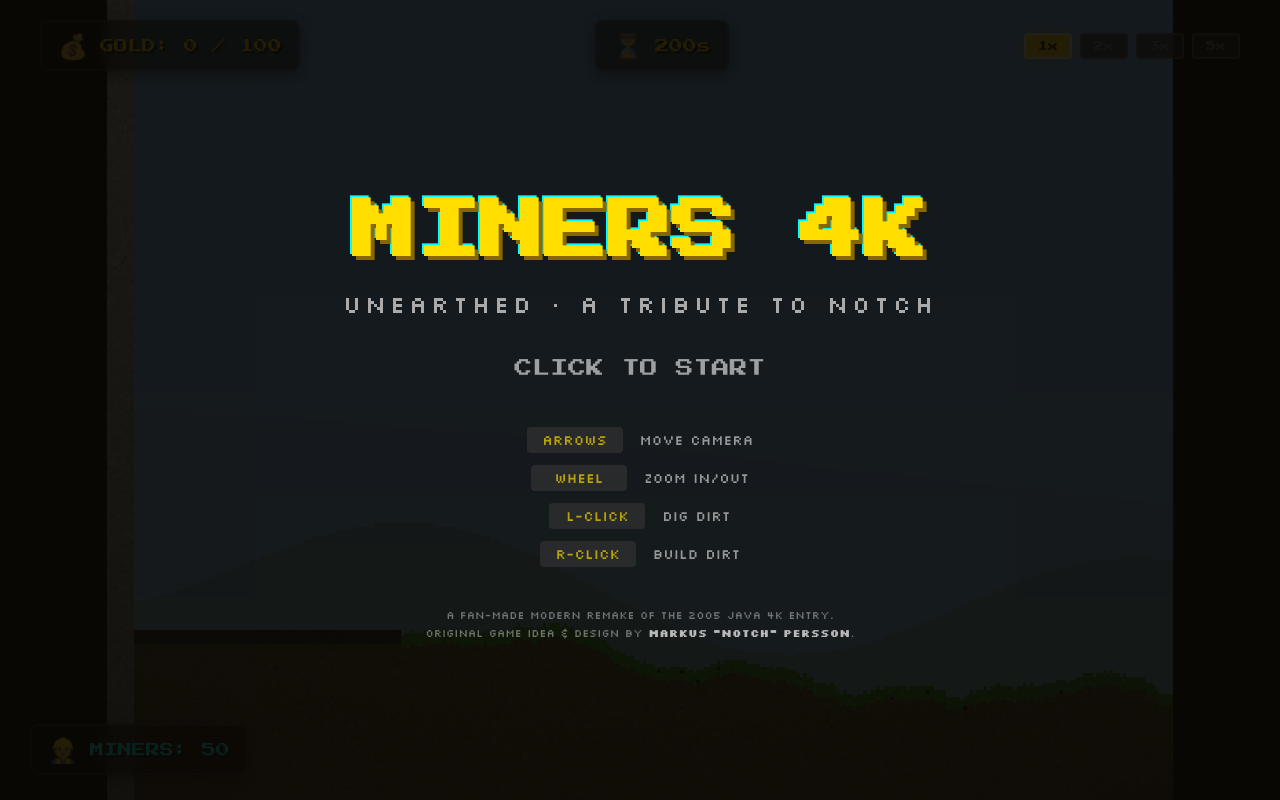
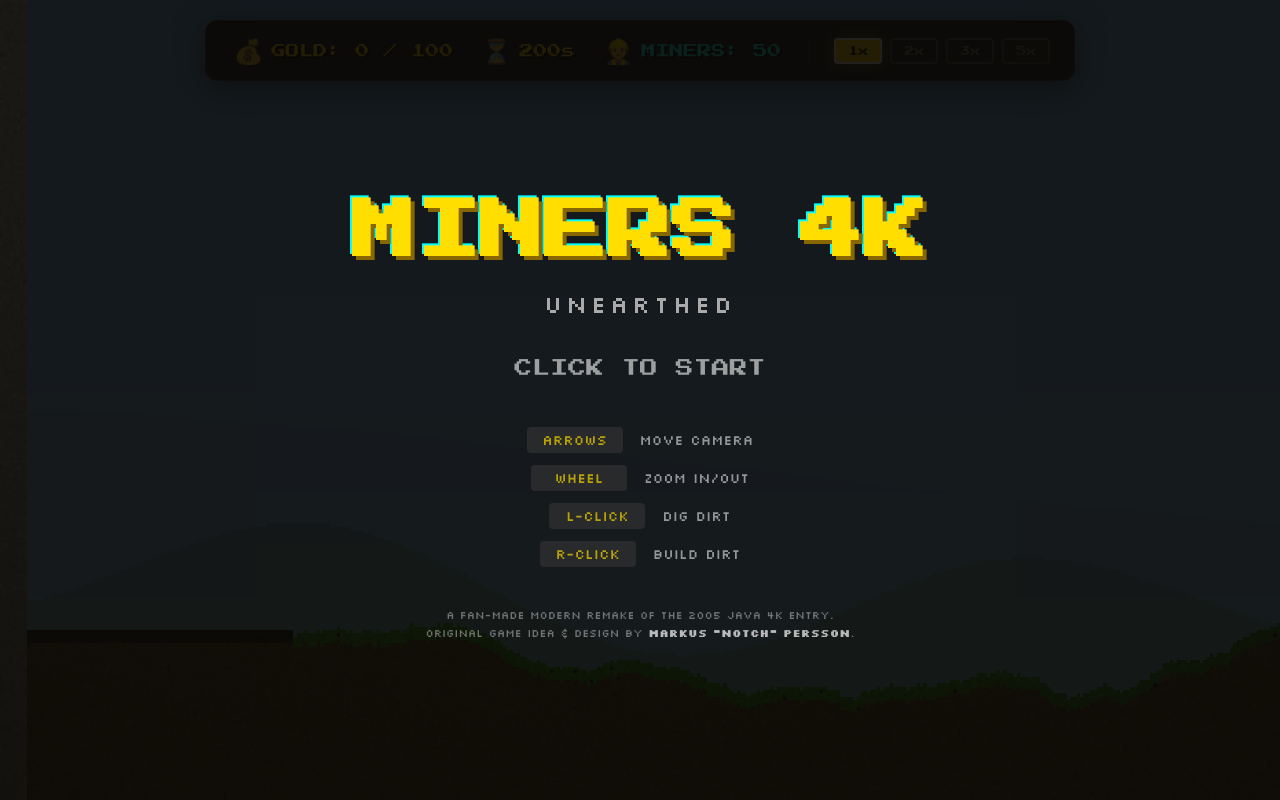
Before and after one commit to alessandrosangalli/miners4k-web, a website built with Vite: page index.html in a window 1280 px wide. Built offline with nearby package versions, Linux system fonts and the light colour scheme; animation ran at ten frames a second.

Commit message:
feat: Implement dynamic renderer resizing and add a `build:zip` script.

```diff
--- a/index.html
+++ b/index.html
@@ -1,26 +1,35 @@
 <!doctype html>
 <html lang="en">
+
 <head>
   <meta charset="UTF-8" />
   <meta name="viewport" content="width=device-width, initial-scale=1.0" />
   <title>Miners4k: Unearthed</title>
   <link rel="preconnect" href="https://fonts.googleapis.com">
   <link rel="preconnect" href="https://fonts.gstatic.com" crossorigin>
-    <link href="https://fonts.googleapis.com/css2?family=Press+Start+2P&family=Silkscreen:wght@400;700&display=swap" rel="stylesheet">
+  <link href="https://fonts.googleapis.com/css2?family=Press+Start+2P&family=Silkscreen:wght@400;700&display=swap"
+    rel="stylesheet">
   <link rel="stylesheet" href="/src/style.css">
 </head>
+
 <body>
   <div id="app">
     <div id="ui-layer">
-        <div class="hud-top">
-          <div class="hud-item" id="hud-gold">
+      <div class="hud-bar-container">
+        <div class="hud-bar">
+          <div class="hud-item hud-gold">
             <span class="hud-icon">💰</span>
             <span id="ui-score">0 / 100</span>
           </div>
-          <div class="hud-item" id="hud-time">
+          <div class="hud-item hud-time">
             <span class="hud-icon">⏳</span>
             <span id="ui-time">200s</span>
           </div>
+          <div class="hud-item hud-miners">
+            <span class="hud-icon">👷</span>
+            <span id="ui-miners">50</span>
+          </div>
+          <div class="hud-divider"></div>
           <div class="speed-btns">
             <button class="speed-btn active" data-speed="1">1x</button>
             <button class="speed-btn" data-speed="2">2x</button>
@@ -28,16 +37,11 @@
             <button class="speed-btn" data-speed="5">5x</button>
           </div>
         </div>
-        <div class="hud-bottom">
-          <div class="hud-item" id="hud-miners">
-             <span class="hud-icon">👷</span>
-             <span id="ui-miners">50</span>
-          </div>
       </div>
       <div id="ui-menu" class="overlay">
         <div class="menu-content">
           <h1 class="glitch-text" data-text="MINERS 4K">MINERS 4K</h1>
-             <p>Unearthed • A Tribute to Notch</p>
+          <p>Unearthed</p>
           <div class="start-prompt">CLICK TO START</div>
           <div class="controls-guide">
             <div class="control-item"><span>ARROWS</span> Move Camera</div>
@@ -56,4 +60,5 @@
   </div>
   <script type="module" src="/src/main.ts"></script>
 </body>
+
 </html>
--- a/package.json
+++ b/package.json
@@ -6,6 +6,7 @@
   "scripts": {
     "dev": "vite",
     "build": "tsc && vite build",
+    "build:zip": "npm run build && cd dist && zip -r ../miners4k-web.zip .",
     "preview": "vite preview"
   },
   "devDependencies": {
--- a/src/core/Game.ts
+++ b/src/core/Game.ts
@@ -80,6 +80,12 @@ export class Game {
         requestAnimationFrame((time) => this.run(time));
     }
 
+    public resize(width: number, height: number) {
+        const targetHeight = 240;
+        const targetWidth = Math.floor(targetHeight * (width / height));
+        this.renderer.resize(targetWidth, targetHeight);
+    }
+
     private startLevel(index: number) {
         this.world = new World(index);
         this.miners = [];
@@ -129,8 +135,8 @@ export class Game {
             // Camera Pan
             // Camera Pan speed scales with zoom
             const panSpeed = Math.floor(8 * this.zoomFactor);
-            const viewW = Renderer.VIEW_WIDTH * this.zoomFactor;
-            const viewH = Renderer.VIEW_HEIGHT * this.zoomFactor;
+            const viewW = this.renderer.viewWidth * this.zoomFactor;
+            const viewH = this.renderer.viewHeight * this.zoomFactor;
 
             if (this.input.isKeyPressed('ArrowLeft') || this.input.isKeyPressed('KeyA')) this.cameraX -= panSpeed;
             if (this.input.isKeyPressed('ArrowRight') || this.input.isKeyPressed('KeyD')) this.cameraX += panSpeed;
@@ -155,8 +161,8 @@ export class Game {
                 this.zoomFactor = Math.max(0.5, Math.min(4.0, this.zoomFactor));
 
                 // Adjust camera to zoom relative to center of view
-                const dw = Renderer.VIEW_WIDTH * (oldZoom - this.zoomFactor);
-                const dh = Renderer.VIEW_HEIGHT * (oldZoom - this.zoomFactor);
+                const dw = this.renderer.viewWidth * (oldZoom - this.zoomFactor);
+                const dh = this.renderer.viewHeight * (oldZoom - this.zoomFactor);
                 this.cameraX += dw / 2;
                 this.cameraY += dh / 2;
 
@@ -168,8 +174,8 @@ export class Game {
     }
 
     private handleUserMining() {
-        const currentMouseWorldX = Math.floor(this.input.xMouse * Renderer.VIEW_WIDTH * this.zoomFactor) + this.cameraX;
-        const currentMouseWorldY = Math.floor(this.input.yMouse * Renderer.VIEW_HEIGHT * this.zoomFactor) + this.cameraY;
+        const currentMouseWorldX = Math.floor(this.input.xMouse * this.renderer.viewWidth * this.zoomFactor) + this.cameraX;
+        const currentMouseWorldY = Math.floor(this.input.yMouse * this.renderer.viewHeight * this.zoomFactor) + this.cameraY;
 
         if (this.input.mouseButton > 0) {
             const dx = currentMouseWorldX - this.lastMouseWorldX;
--- a/src/engine/Renderer.ts
+++ b/src/engine/Renderer.ts
@@ -6,8 +6,8 @@ import { FloatingText } from '../entities/FloatingText';
 export enum GameState { MENU = 0, PLAYING = 1, PAUSED = 2, GAME_OVER = 3 }
 
 export class Renderer {
-    public static readonly VIEW_WIDTH = 320;
-    public static readonly VIEW_HEIGHT = 240;
+    public viewWidth: number = 320;
+    public viewHeight: number = 240;
 
     private offscreenCanvas: HTMLCanvasElement;
     private offscreenCtx: CanvasRenderingContext2D;
@@ -17,34 +17,43 @@ export class Renderer {
 
     constructor() {
         this.offscreenCanvas = document.createElement('canvas');
-        this.offscreenCanvas.width = Renderer.VIEW_WIDTH;
-        this.offscreenCanvas.height = Renderer.VIEW_HEIGHT;
-        this.offscreenCtx = this.offscreenCanvas.getContext('2d')!;
-        this.imageData = this.offscreenCtx.createImageData(Renderer.VIEW_WIDTH, Renderer.VIEW_HEIGHT);
+        this.offscreenCanvas.width = this.viewWidth;
+        this.offscreenCanvas.height = this.viewHeight;
+        this.offscreenCtx = this.offscreenCanvas.getContext('2d', { willReadFrequently: true })!;
+        this.imageData = this.offscreenCtx.createImageData(this.viewWidth, this.viewHeight);
+        this.pixels = this.imageData.data;
+    }
+
+    public resize(width: number, height: number) {
+        this.viewWidth = width;
+        this.viewHeight = height;
+        this.offscreenCanvas.width = this.viewWidth;
+        this.offscreenCanvas.height = this.viewHeight;
+        this.imageData = this.offscreenCtx.createImageData(this.viewWidth, this.viewHeight);
         this.pixels = this.imageData.data;
     }
 
     public render(world: World, miners: Miner[], particles: Particle[], floatingTexts: FloatingText[], cameraX: number, cameraY: number, zoomFactor: number = 1.0): void {
         this.renderSky(cameraX, cameraY, zoomFactor);
         const worldPixels = world.pixels;
-        const viewW = Renderer.VIEW_WIDTH * zoomFactor;
-        const viewH = Renderer.VIEW_HEIGHT * zoomFactor;
+        const viewW = this.viewWidth * zoomFactor;
+        const viewH = this.viewHeight * zoomFactor;
 
-        // 1. Pre-calculate Light Map (320x240)
-        const lightMap = new Float32Array(Renderer.VIEW_WIDTH * Renderer.VIEW_HEIGHT);
+        // 1. Pre-calculate Light Map
+        const lightMap = new Float32Array(this.viewWidth * this.viewHeight);
 
         // Ambient & Sky Light Pass
-        for (let y = 0; y < Renderer.VIEW_HEIGHT; y++) {
+        for (let y = 0; y < this.viewHeight; y++) {
             const wy = cameraY + y * zoomFactor;
             const ratio = Math.max(0, Math.min(1.0, wy / (world.height * 0.8)));
             const baseBrightness = 1.0 * (1.0 - ratio) + 0.4 * ratio;
 
             // Vignette for depth feel
-            const dy = (y / Renderer.VIEW_HEIGHT) - 0.5;
-            for (let x = 0; x < Renderer.VIEW_WIDTH; x++) {
-                const dx = (x / Renderer.VIEW_WIDTH) - 0.5;
+            const dy = (y / this.viewHeight) - 0.5;
+            for (let x = 0; x < this.viewWidth; x++) {
+                const dx = (x / this.viewWidth) - 0.5;
                 const vign = 1.0 - (dx * dx + dy * dy) * 0.4;
-                lightMap[x + y * Renderer.VIEW_WIDTH] = baseBrightness * vign;
+                lightMap[x + y * this.viewWidth] = baseBrightness * vign;
             }
         }
         // Miner Headlamp Pass (Dynamic Directional Lights)
@@ -61,7 +70,7 @@ export class Renderer {
             for (let dy = -R; dy <= R; dy++) {
                 for (let dx = -R; dx <= R; dx++) {
                     let lx = Math.floor(mx + dx), ly = Math.floor(my + dy);
-                    if (lx >= 0 && ly >= 0 && lx < Renderer.VIEW_WIDTH && ly < Renderer.VIEW_HEIGHT) {
+                    if (lx >= 0 && ly >= 0 && lx < this.viewWidth && ly < this.viewHeight) {
                         let dist = Math.sqrt(dx * dx + dy * dy);
                         if (dist < scaledRadius) {
                             const forwardValue = dx * m.direction;
@@ -80,7 +89,7 @@ export class Renderer {
                             // Much lower intensity multiplier (0.6 instead of 1.5)
                             let light = (1.0 - relDist) * angleFactor * 0.6;
 
-                            const lidx = lx + ly * Renderer.VIEW_WIDTH;
+                            const lidx = lx + ly * this.viewWidth;
                             lightMap[lidx] += light;
 
                             // Cap brightness to avoid "burning" out the pixels
@@ -92,12 +101,12 @@ export class Renderer {
         }
 
         // 2. Pass 1: Draw Terrain
-        for (let y = 0; y < Renderer.VIEW_HEIGHT; y++) {
+        for (let y = 0; y < this.viewHeight; y++) {
             const wy = Math.floor(cameraY + y * zoomFactor);
-            for (let x = 0; x < Renderer.VIEW_WIDTH; x++) {
+            for (let x = 0; x < this.viewWidth; x++) {
                 const wx = Math.floor(cameraX + x * zoomFactor);
-                const idx = (x + y * Renderer.VIEW_WIDTH) * 4;
-                const brightness = lightMap[x + y * Renderer.VIEW_WIDTH];
+                const idx = (x + y * this.viewWidth) * 4;
+                const brightness = lightMap[x + y * this.viewWidth];
 
                 if (wx >= 0 && wy >= 0 && wx < world.width && wy < world.height) {
                     const col = worldPixels[wx | (wy << 10)];
@@ -174,9 +183,9 @@ export class Renderer {
 
                         const lX = Math.floor((wx - cameraX) / zoomFactor);
                         const lY = Math.floor((wy - cameraY) / zoomFactor);
-                        if (lX >= 0 && lX < Renderer.VIEW_WIDTH && lY >= 0 && lY < Renderer.VIEW_HEIGHT) {
-                            const br = lightMap[lX + lY * Renderer.VIEW_WIDTH];
-                            const idx = (lX + lY * Renderer.VIEW_WIDTH) * 4;
+                        if (lX >= 0 && lX < this.viewWidth && lY >= 0 && lY < this.viewHeight) {
+                            const br = lightMap[lX + lY * this.viewWidth];
+                            const idx = (lX + lY * this.viewWidth) * 4;
                             this.pixels[idx] = ((mCol >> 16) & 0xff) * br;
                             this.pixels[idx + 1] = ((mCol >> 8) & 0xff) * br;
                             this.pixels[idx + 2] = (mCol & 0xff) * br;
@@ -191,10 +200,10 @@ export class Renderer {
         for (const p of particles) {
             const sx = Math.floor((p.x - cameraX) / zoomFactor);
             const sy = Math.floor((p.y - cameraY) / zoomFactor);
-            if (sx >= 0 && sy >= 0 && sx < Renderer.VIEW_WIDTH && sy < Renderer.VIEW_HEIGHT) {
-                const idx = (sx + sy * Renderer.VIEW_WIDTH) * 4;
+            if (sx >= 0 && sy >= 0 && sx < this.viewWidth && sy < this.viewHeight) {
+                const idx = (sx + sy * this.viewWidth) * 4;
                 const alpha = p.getAlpha();
-                const lidx = sx + sy * Renderer.VIEW_WIDTH;
+                const lidx = sx + sy * this.viewWidth;
                 const br = lightMap[lidx];
 
                 // Emisivity check
@@ -234,7 +243,7 @@ export class Renderer {
         for (const ft of floatingTexts) {
             const sx = Math.floor((ft.x - cameraX) / zoomFactor);
             const sy = Math.floor((ft.y - cameraY) / zoomFactor);
-            if (sx >= -50 && sy >= -50 && sx < Renderer.VIEW_WIDTH + 50 && sy < Renderer.VIEW_HEIGHT + 50) {
+            if (sx >= -50 && sy >= -50 && sx < this.viewWidth + 50 && sy < this.viewHeight + 50) {
                this.offscreenCtx.fillStyle = ft.color;
                this.offscreenCtx.globalAlpha = ft.getOpacity();
                this.offscreenCtx.fillText(ft.text, sx, sy);
@@ -248,7 +257,7 @@ export class Renderer {
         const skyBaseR = 100, skyBaseG = 180, skyBaseB = 255; // Vibrant Sky Blue
         const horizonR = 210, horizonG = 240, horizonB = 255; // Atmospheric Horizon
 
-        for (let y = 0; y < Renderer.VIEW_HEIGHT; y++) {
+        for (let y = 0; y < this.viewHeight; y++) {
             const wy = cameraY + y * zoomFactor;
             // Power curve for more sky at the top
             const ratio = Math.pow(Math.max(0, Math.min(1.0, wy / 1100.0)), 0.8);
@@ -258,8 +267,8 @@ export class Renderer {
             const g = Math.floor(skyBaseG * (1 - ratio) + horizonG * ratio);
             const b = Math.floor(skyBaseB * (1 - ratio) + horizonB * ratio);
 
-            for (let x = 0; x < Renderer.VIEW_WIDTH; x++) {
-                const idx = (x + y * Renderer.VIEW_WIDTH) * 4;
+            for (let x = 0; x < this.viewWidth; x++) {
+                const idx = (x + y * this.viewWidth) * 4;
                 const wx = (cameraX + x * zoomFactor);
 
                 let cr = r, cg = g, cb = b;
--- a/src/main.ts
+++ b/src/main.ts
@@ -2,7 +2,18 @@ import './style.css'
 import { Game } from './core/Game'
 
 const canvas = document.getElementById('gameCanvas') as HTMLCanvasElement;
+
+function onResize() {
+    canvas.width = window.innerWidth;
+    canvas.height = window.innerHeight;
+    if ((window as any).game) {
+        (window as any).game.resize(window.innerWidth, window.innerHeight);
+    }
+}
+window.addEventListener('resize', onResize);
+
 const game = new Game(canvas);
 (window as any).game = game;
+onResize(); // Initial resize
 
 console.log("Miners4k Web Engine Initialized and Loop Started!");
--- a/src/style.css
+++ b/src/style.css
@@ -28,16 +28,14 @@ html, body {
   flex-direction: column;
   align-items: center;
   justify-content: center;
-  width: 100%;
-  height: 100%;
+  width: 100vw;
+  height: 100vh;
 }
 
 #gameCanvas {
   image-rendering: pixelated;
-  height: 100%;
-  max-height: 100vh;
-  max-width: 100vw;
-  box-shadow: 0 0 100px rgba(0, 0, 0, 1), 0 0 20px rgba(255, 222, 0, 0.05);
+  width: 100vw;
+  height: 100vh;
   z-index: 1;
 }
 
@@ -51,29 +49,45 @@ html, body {
   z-index: 10;
 }
 
-.hud-top {
+.hud-bar-container {
   position: absolute;
   top: 20px;
   width: 100%;
-  padding: 0 40px;
-  box-sizing: border-box;
   display: flex;
-  justify-content: space-between;
+  justify-content: center;
+  pointer-events: none;
+  z-index: 20;
+}
+
+.hud-bar {
+  display: flex;
   align-items: center;
-  user-select: none;
+  gap: 20px;
+  padding: 10px 24px;
+  background: rgba(10, 10, 12, 0.85);
+  backdrop-filter: blur(10px);
+  border: 1px solid rgba(255, 255, 255, 0.15);
+  border-radius: 12px;
+  box-shadow: 0 8px 32px rgba(0, 0, 0, 0.5);
+  pointer-events: auto;
+  animation: slideInDown 0.5s cubic-bezier(0.175, 0.885, 0.32, 1.275);
 }
 
 .hud-item {
   display: flex;
   align-items: center;
-  gap: 12px;
-  padding: 8px 16px;
-  background: rgba(0, 0, 0, 0.6);
-  backdrop-filter: blur(8px);
-  border: 2px solid rgba(255, 255, 255, 0.1);
-  border-radius: 8px;
-  box-shadow: 0 4px 15px rgba(0, 0, 0, 0.5);
-  animation: slideInDown 0.5s cubic-bezier(0.175, 0.885, 0.32, 1.275);
+  gap: 8px;
+  padding: 4px;
+  border: none;
+  background: transparent;
+  box-shadow: none;
+}
+
+.hud-divider {
+  width: 1px;
+  height: 24px;
+  background: rgba(255, 255, 255, 0.2);
+  margin: 0 4px;
 }
 
 .hud-icon {
@@ -92,13 +106,6 @@ html, body {
   font-size: 14px;
   color: var(--color-time);
   text-shadow: 2px 2px 0 #000;
-}
-
-.hud-bottom {
-  position: absolute;
-  bottom: 25px;
-  left: 30px;
-  user-select: none;
 }
 
 #ui-miners {
```
Also changed, not shown: IMPROVEMENT_ROADMAP.md (+2 -2 lines), 1 other file. Lines whose indentation alone changed are shown as unchanged.
